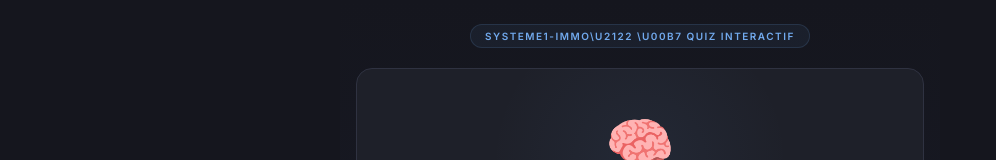
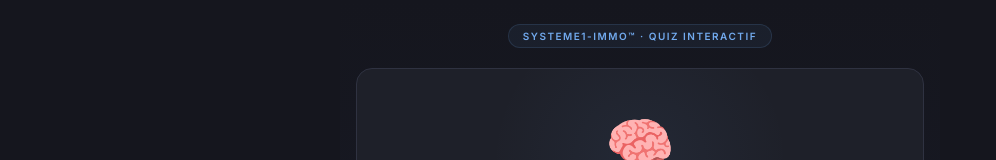
Before and after one commit to ghbrainfr-creator/quiz-cerveau-client, a React (Vite) app: page / in a window 1280 px wide. Shown: the top 160 px of the page, without its empty margins (0-996 px from the left). Built offline with nearby package versions, Linux system fonts and the light colour scheme.

Commit message:
Update QuizCerveauClient.jsx

```diff
--- a/src/QuizCerveauClient.jsx
+++ b/src/QuizCerveauClient.jsx
@@ -254,7 +254,7 @@ function ScoreFinal({ score, total, onRestart }) {
 
       {/* CTA LinkedIn */}
       <a
-        href="https://www.linkedin.com/in/nordine-mouaouia/"
+        href="https://www.linkedin.com/in/nordine-mouaouia-neurosciences-ia-immobilier/"
         target="_blank"
         rel="noopener noreferrer"
         style={{
@@ -292,7 +292,7 @@ function ScoreFinal({ score, total, onRestart }) {
       </button>
 
       <div style={{ textAlign: "center", marginTop: 16, fontSize: 11, color: C.mutedDark }}>
-        Nordine Mouaouia \u00b7 SYSTEME1-IMMO\u2122
+        Nordine Mouaouia · SYSTEME1-IMMO™
       </div>
     </div>
   );
@@ -363,7 +363,7 @@ export default function QuizCerveauClient() {
               textTransform: "uppercase", letterSpacing: "0.15em", padding: "5px 14px",
               background: `${C.primary}10`, borderRadius: 20, border: `1px solid ${C.primary}25`,
             }}>
-              SYSTEME1-IMMO\u2122 \u00b7 QUIZ INTERACTIF
+              SYSTEME1-IMMO™ · QUIZ INTERACTIF
             </div>
           </div>
 
```
